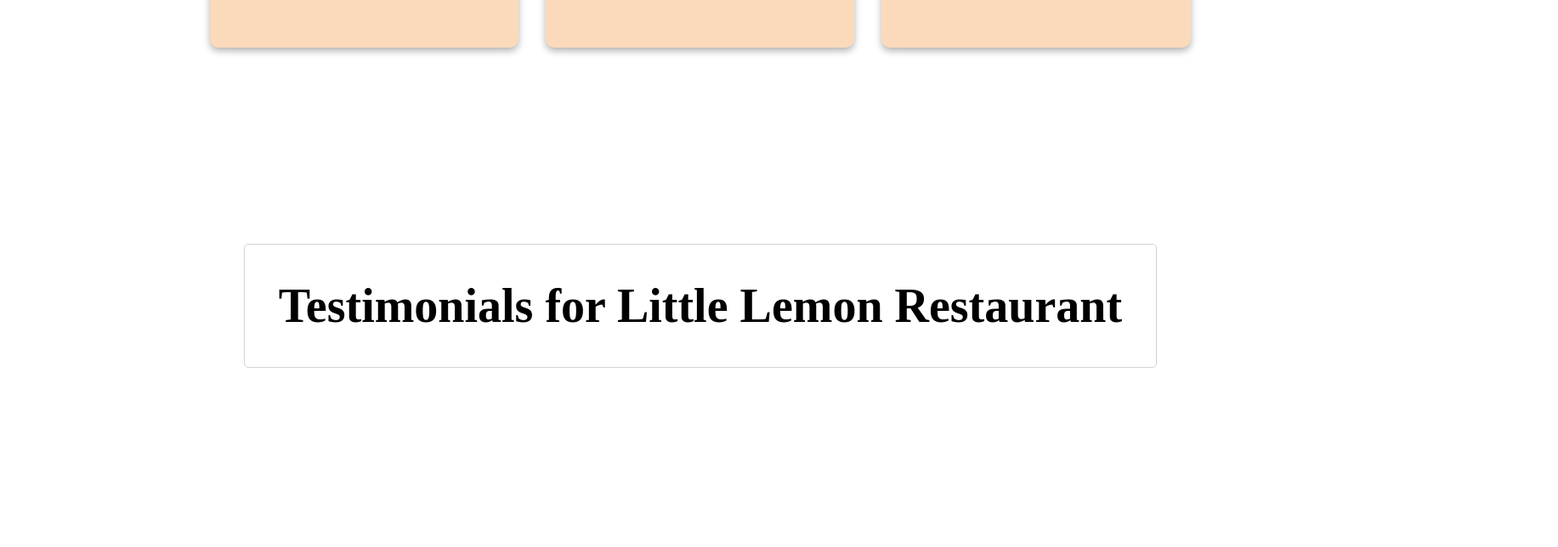
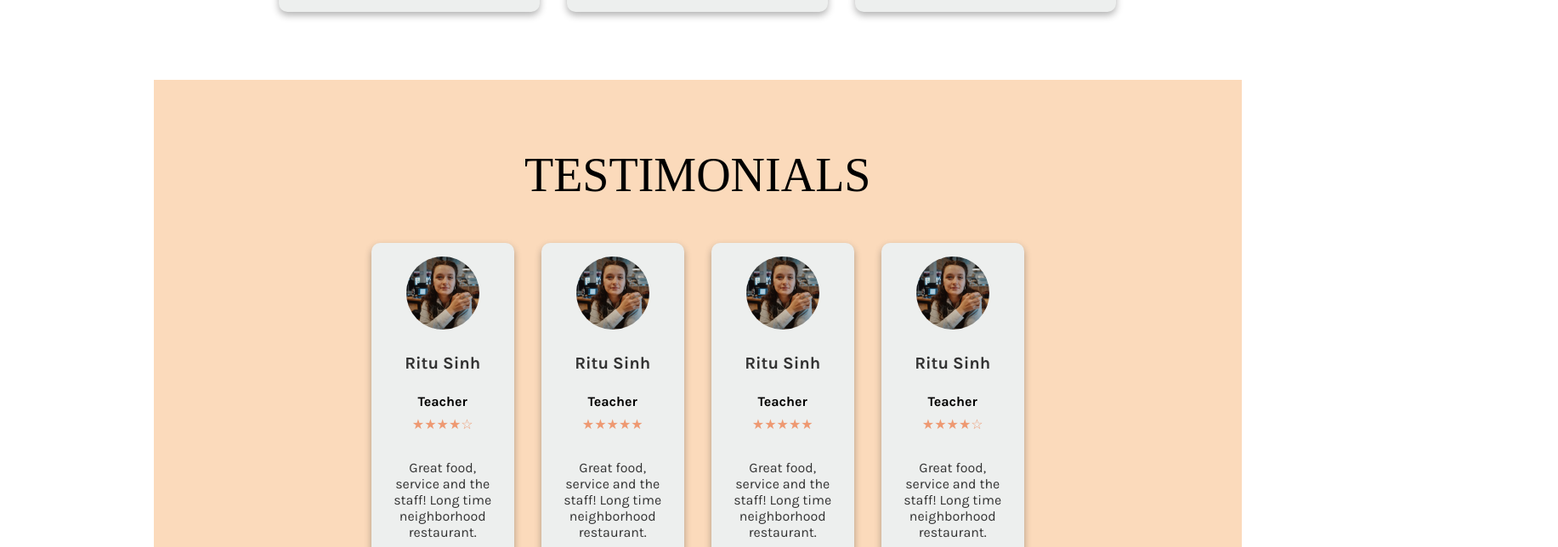
Before and after one commit to HkCode25/little-lemon-app, a React (Create React App) app: page /orderonline in a window 1280 px wide. Shown: the part 1420-2064 px from the top of the page at 85% size, 1833 px wide, since content can reach past the window. Built offline with nearby package versions, Linux system fonts and the light colour scheme.

Commit message:
testimonials

```diff
--- a/src/Components/Header/heroSection.css
+++ b/src/Components/Header/heroSection.css
@@ -5,7 +5,7 @@
 /*   grid-template-rows: 30rem auto;
  */  justify-content: center;
   align-items: center;
-  background-color: #495E57;
+  background-color: var(--primaryColor2);
   width: 100vw;
   color: rgb(255, 255, 255);
   height: 50vh;
@@ -37,7 +37,7 @@
 /* Extra large devices (large laptops and desktops, 1200px and up) */
 @media only screen and (min-width: 1200px) {
   height: 60vh;
-  background-color: #199caa;
+  background-color: var(--primaryColor2)
 }
 }
 
--- a/src/Components/OrderOnline.css
+++ b/src/Components/OrderOnline.css
@@ -50,8 +50,10 @@
 }
 
 
-h1{
-  font-size: 3.5em !important;
+.specials h1{
+  font-size: 3.5em;
+  font-weight: normal;
+  color: var(--secondaryColor4);
    /* Extra small devices (phones, 600px and down) */
   @media only screen and (max-width: 600px) {
   font-size: 1.8rem !important;
@@ -84,8 +86,8 @@
 
 
 .onlineMenu-btn:hover {
-  background-color: #ee9972;
-  color: white;
+  background-color: var(--secondaryColor1);
+  color: rgb(255, 255, 255);
 }
 
 
@@ -116,7 +118,7 @@
 }
 
 .card h3{
-  color: #6b3c3c;
+  color: var(--secondaryColor4);
   margin-bottom: 2vh;
   font-size: 1.25rem;
   margin-left: 10px;
@@ -127,7 +129,7 @@
 
 
 .card p{
-  color: #6b3c3c;
+  color: var(--secondaryColor4);
   margin-bottom: 2vh;
   padding: 1vh;
   margin-left: 10px;
@@ -136,8 +138,8 @@
 }
 
 .card .btn{
-  background-color: #6b3c3c;
-  color: white;
+  background-color: var(--primaryColor1);
+  color: rgb(0, 0, 0);
   border: none;
   padding: 10px 30px;
   border-radius: 5px;
@@ -147,8 +149,8 @@
 }
 
 .card .btn:hover{
-  background-color: #c7c2c2;
-  color: #6b3c3c;
+  background-color: var(--secondaryColor1);
+  color: #ffffff;
 }
 
 .cardButton{
--- a/src/Components/Testimonials.css
+++ b/src/Components/Testimonials.css
@@ -1,20 +1,100 @@
-.testimonials {
-    display: flex;
-    justify-content: center; /* Centers horizontally */
-    align-items: center;     /* Centers vertically */
-    height: 100vh;
-    flex-direction: column;
-    width: 100vw;
-    margin: 0 auto;
-    position: static;
+main{
+  display: flex;
+  flex-direction: column;
+  justify-content: center;
+  align-items: center;
+  transform: translateY(10vh);
+     /* Extra small devices (phones, 600px and down) */
+  @media only screen and (max-width: 600px) {
+  transform: translateY(1vh);
 }
 
-.testimonials__container {
-    margin: auto;
-    padding: 5vh;
-    border-radius: 5px;
-    border: 1px solid lightgray;
+/* Small devices (portrait tablets and large phones, 600px and up) */
+  @media only screen and (min-width: 600px) {
+  transform: translateY(8%);
 }
-.testimonials__container > h1{
-    font-size:5vw;
+
+/* Extra large devices (large laptops and desktops, 1200px and up) */
+@media only screen and (min-width: 1200px) {
+  transform: translateY(12vh);
 }
+}
+
+
+.testimonials{
+  background-color: var(--secondaryColor2);
+  margin-top: 5rem;
+  margin-bottom: 4rem;
+  padding-top: 2rem;
+  padding-bottom: 5rem;
+  width: 100vw;
+}
+
+
+
+.testimonials h1{
+  font-size: 3.5em;
+  /* margin-top: 5rem; */
+  font-weight: normal;
+  text-transform: uppercase;
+  padding: 3rem;
+   /* Extra small devices (phones, 600px and down) */
+  @media only screen and (max-width: 600px) {
+  font-size: 1.8rem !important;
+}
+}
+
+
+
+.container{
+  display: grid;
+  grid-template-columns: repeat(auto-fit, minmax(150px, 1fr));
+  gap: 2rem;
+  width: 60%;
+}
+
+
+
+ .card{
+  background-color: var(--secondaryColor3);
+  border-radius: 10px;
+  padding-bottom: 4vh;
+  box-shadow: 0 4px 8px rgba(0,0,0,0.3);
+  text-align: center;
+}
+
+
+.testimonials img{
+  width: 70%;
+  height: auto;
+  border-radius: 50%;
+  object-fit: cover;
+  padding: 1rem;
+  /* margin: 0; */
+  justify-content: center;
+}
+
+
+.card h3{
+  color: var(--secondaryColor4);
+  margin-bottom: 2vh;
+  font-size: 1.25rem;
+  margin-left: 10px;
+  margin-right: 10px;
+  padding: 1vh;
+  text-align: center;
+}
+
+
+.card p{
+  color: var(--secondaryColor4);
+  margin-bottom: 2vh;
+  padding: 1vh;
+  margin-left: 10px;
+  margin-right: 10px;
+  text-align: center;
+}
+
+span{
+  color: var(--secondaryColor1);
+}
--- a/src/Components/Testimonials.js
+++ b/src/Components/Testimonials.js
@@ -1,16 +1,79 @@
 import React from "react";
 import './Testimonials.css';
-
+import annaPersona from '../assets/annaPersona.png';
 
 function Testimonials() {
 
+
 return (
-    <div className="testimonials">
-      <div className="testimonials__container">
-        <h1>Testimonials for Little Lemon Restaurant</h1>
-      </div>
+
+    <main className='testimonials'>
+
+      <h1 className="title">Testimonials</h1>
+
+      <div className="container">
+
+        <div className="card card1">
+          <img src={annaPersona} alt="Placeholder image"/>
+          <h3>Ritu Sinh</h3>
+          <h4>Teacher</h4>
+          <p className="starRating">
+            <span>&#9733;</span>
+            <span>&#9733;</span>
+            <span>&#9733;</span>
+            <span>&#9733;</span>
+            <span>&#9734;</span>
+          </p>
+          <p>Great food, service and the staff! Long time neighborhood restaurant.</p>
+        </div>
+
+        <div className="card card2">
+          <img src={annaPersona} alt="Placeholder image"/>
+          <h3>Ritu Sinh</h3>
+          <h4>Teacher</h4>
+          <p className="starRating">
+            <span>&#9733;</span>
+            <span>&#9733;</span>
+            <span>&#9733;</span>
+            <span>&#9733;</span>
+            <span>&#9733;</span>
+          </p>
+          <p>Great food, service and the staff! Long time neighborhood restaurant.</p>
+        </div>
+
+        <div className="card card3">
+          <img src={annaPersona} alt="Placeholder image"/>
+          <h3>Ritu Sinh</h3>
+          <h4>Teacher</h4>
+          <p className="starRating">
+            <span>&#9733;</span>
+            <span>&#9733;</span>
+            <span>&#9733;</span>
+            <span>&#9733;</span>
+            <span>&#9733;</span>
+          </p>
+          <p>Great food, service and the staff! Long time neighborhood restaurant.</p>
+        </div>
+
+        <div className="card card1">
+          <img src={annaPersona} alt="Placeholder image"/>
+          <h3>Ritu Sinh</h3>
+          <h4>Teacher</h4>
+          <p className="starRating">
+            <span>&#9733;</span>
+            <span>&#9733;</span>
+            <span>&#9733;</span>
+            <span>&#9733;</span>
+            <span>&#9734;</span>
+          </p>
+          <p>Great food, service and the staff! Long time neighborhood restaurant.</p>
+        </div>
+
+
     </div>
-  );
+  </main>
+
+);
 }
 
 export default Testimonials;
--- a/src/index.css
+++ b/src/index.css
@@ -11,8 +11,9 @@
   --primaryColor2: #495e57;
   --secondaryColor1: #EE9972;
   --secondaryColor2: #FBDABB;
+  --secondaryColor2light: #fbdabb5c;
   --secondaryColor3: #EDEFEE;
-  --secondaryColor3: #333333;
+  --secondaryColor4: #333333;
 }
 
 
```
Also changed, not shown: src/assets/annaPersona.png (added).
